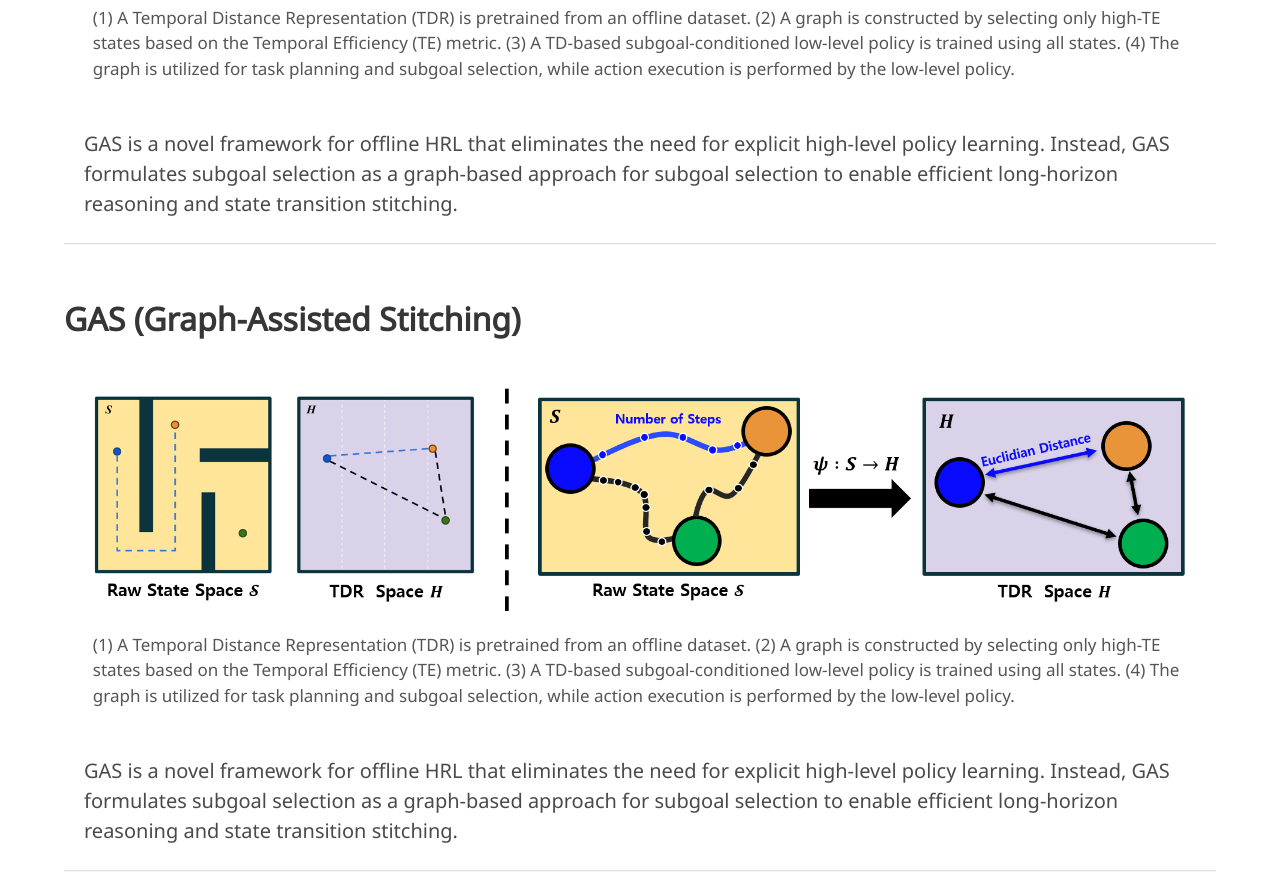
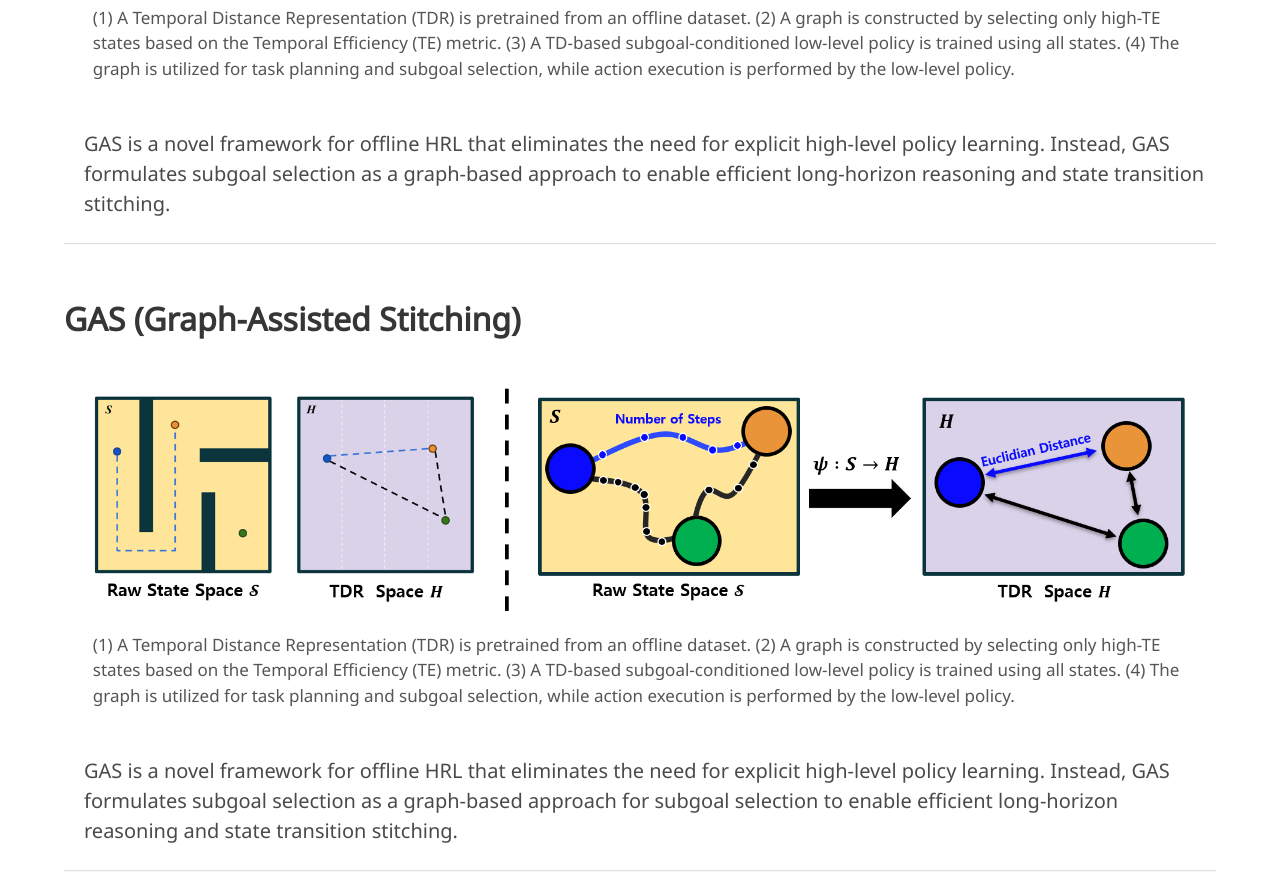
Before and after one commit to qortmdgh4141/projects, a plain HTML site: page GAS/index.html in a window 1280 px wide. Shown: the part 2180-3061 px from the top of the page. Drawn offline with nearby package versions, Linux system fonts and the light colour scheme; some icons are missing; a web font is replaced by a local one.

Commit message:
Update index.html

```diff
--- a/GAS/index.html
+++ b/GAS/index.html
@@ -148,7 +148,7 @@
     </figure>
     <ul class="content"
         style="font-size:20px; list-style-type:disc; margin-left:1.25rem;">
-      GAS is a novel framework for offline HRL that eliminates the need for explicit high-level policy learning. Instead, GAS formulates subgoal selection as a graph-based approach for subgoal selection to enable efficient long-horizon reasoning and state transition stitching.
+      GAS is a novel framework for offline HRL that eliminates the need for explicit high-level policy learning. Instead, GAS formulates subgoal selection as a graph-based approach to enable efficient long-horizon reasoning and state transition stitching.
     </ul>
 
     <hr class="section-divider">
```
